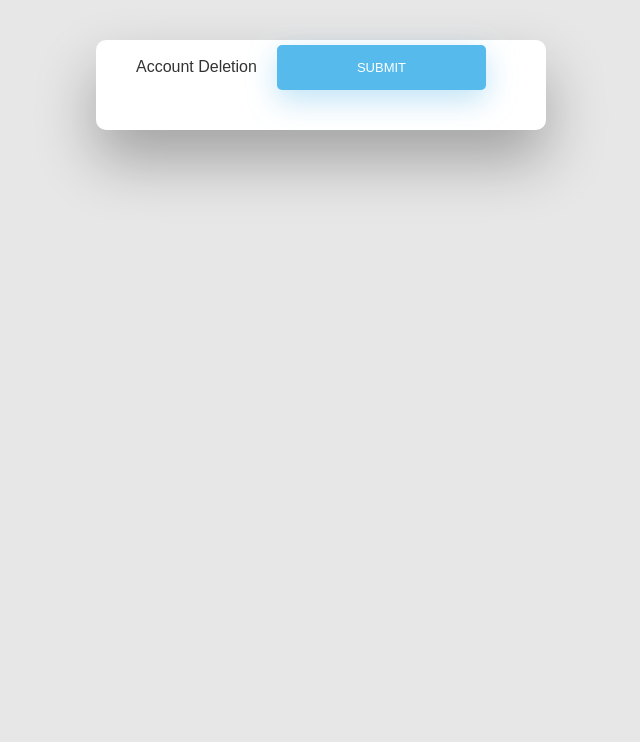
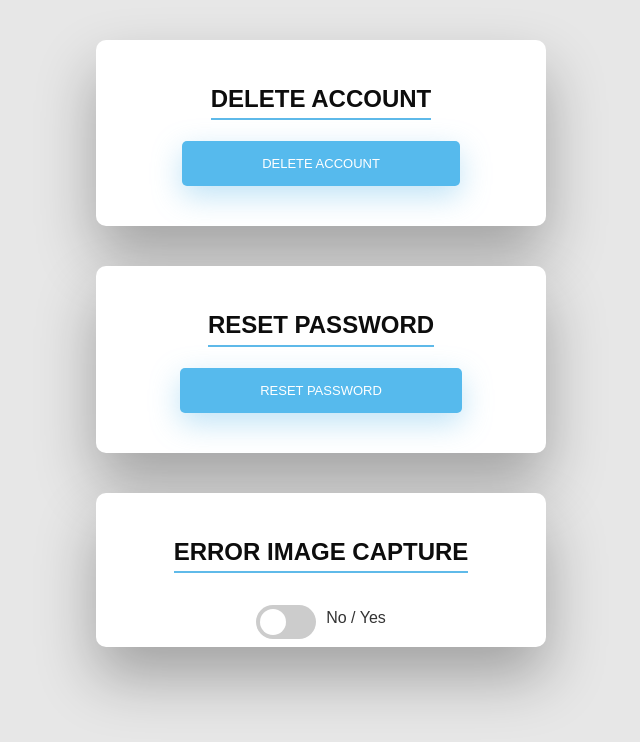
Before and after one commit to MarkByrneDKIT/GymVision, a React (Create React App) app in the folder app/: page /AccountSettings in a window 1280 px wide. Shown: the top 742 px of the page, without its empty margins (319-959 px from the left). Built offline with nearby package versions, Linux system fonts and the light colour scheme.

Commit message:
Feature: Updated UI of Account Settings Page. Added Reset password link. Added Slider feature for image capture on that page. Fix: Login Ui that broke with conflicting css.

```diff
--- a/app/src/components/Navbar/Navbar.jsx
+++ b/app/src/components/Navbar/Navbar.jsx
@@ -17,6 +17,7 @@ export default function Navbar() {
         <ul className="nav-links">
           <li><a className="links" href="/history">History</a></li>
           <li><a className="links" href="/LiftSelection">Lifts</a></li>
+          <li><a className="links" href="/AccountSettings">Account Settings</a></li>
           <li><a className="links" href="/login">Logout</a></li>
         </ul>
       </div>
--- a/app/src/pages/accountRecovery/AccountSettings.jsx
+++ b/app/src/pages/accountRecovery/AccountSettings.jsx
@@ -1,48 +1,75 @@
-import "./recovery.css"
-import { useRef } from "react"
-import { useNavigate} from 'react-router-dom';
+import "./recovery.css";
+import { useContext, useState } from "react";
+import { useNavigate } from "react-router-dom";
 import { AuthContext } from "../../context/AuthContext";
-import { useContext } from "react";
-import axios from 'axios';
-
+import axios from "axios";
 
 export default function AccountSettings() {
-    const answer = useRef();
-    const newPassword = useRef();
   const navigate = useNavigate();
   const { user } = useContext(AuthContext);
-
+  const [sliderChecked, setSliderChecked] = useState(false);
 
   const handleClick = async (e) => {
     e.preventDefault();
-      {
+    const confirmation = window.confirm("Are you sure you want to delete your account?");
+
+    if (!confirmation) {
+      return;
+    }
+
     const usern = {
       userId: user._id,
     };
     try {
-          console.log(user.username);
       await axios.delete("/users/" + user._id, { data: usern });
       navigate("/");
     } catch (err) {
       console.log(err);
     }
-      }
   };
 
+  const handleSliderChange = (e) => {
+    setSliderChecked(e.target.checked);
+    if (e.target.checked) {
+      console.log("slider checked");
+    }
+    else(console.log("slider unchecked"));
+  };
+
+  const handleResetPasswordClick = () => {
+    navigate("/PasswordChange");
+  };
 
   return (
     <div className="container">
       <div className="wrapper fadeInDown">
-
         <div id="formContent">
-
-            {/* Forgot Pass Form*/}
+          <h2 className="active">Delete Account</h2>
           <form>
-                <span>Account Deletion</span>
-                <input type="submit" className="fadeIn fourth"  onClick={handleClick} />
+            <input type="button" className="fadeIn fourth" value="Delete Account" onClick={handleClick} />
+          </form>
+        </div>
+      </div>
+      <div className="wrapper fadeInDown">
+        <div id="formContent">
+          <h2 className="active">Reset Password</h2>
+          <form>
+            <input type="button" className="fadeIn fourth" value="Reset Password" onClick={handleResetPasswordClick} />
+          </form>
+        </div>
+      </div>
+      <div className="wrapper fadeInDown">
+        <div id="formContent">
+          <h2 className="active">Error Image Capture</h2>
+          <form>
+            <label className="switch fadeIn fourth">
+              <input type="checkbox" checked={sliderChecked} onChange={handleSliderChange} />
+              <span className="slider round"></span>
+            </label>
+            <p className="toggle-label fadeIn fourth">No / Yes</p>
           </form>
         </div>
       </div>
     </div>
   );
-    };
+}
--- a/app/src/pages/accountRecovery/recovery.css
+++ b/app/src/pages/accountRecovery/recovery.css
@@ -0,0 +1,149 @@
+.modal {
+    position: fixed;
+    top: 0;
+    left: 0;
+    width: 100%;
+    height: 100%;
+    background-color: rgba(0, 0, 0, 0.5);
+    display: flex;
+    justify-content: center;
+    align-items: center;
+    z-index: 999;
+    opacity: 0;
+    pointer-events: none;
+    transition: opacity 0.3s ease;
+  }
+
+  .modal.show {
+    opacity: 1;
+    pointer-events: auto;
+  }
+
+  .modal-content {
+    background-color: #ffffff;
+    border-radius: 5px;
+    width: 80%;
+    max-width: 500px;
+    padding: 20px;
+    text-align: center;
+  }
+
+  .modal-title {
+    font-size: 20px;
+    font-weight: 600;
+    margin-bottom: 15px;
+  }
+
+  .modal-message {
+    font-size: 16px;
+    margin-bottom: 30px;
+  }
+
+  .modal-btns {
+    display: flex;
+    justify-content: center;
+    gap: 15px;
+  }
+
+  .confirm-btn,
+  .cancel-btn {
+    background-color: #56baed !important;
+    border: none !important;
+    color: white  !important;
+    padding: 10px 30px !important;
+    text-align: center !important;
+    text-decoration: none !important;
+    display: inline-block !important;
+    text-transform: uppercase !important;
+    font-size: 14px !important;
+    border-radius: 5px 5px 5px 5px !important;
+    cursor: pointer !important;
+    transition: all 0.3s ease-in-out  !important;
+  }
+
+  .confirm-btn:hover,
+  .cancel-btn:hover {
+    background-color: #39ace7 !important;
+  }
+
+  .confirm-btn:active,
+  .cancel-btn:active {
+    transform: scale(0.95) !important;
+  }
+
+  .confirm-btn {
+    background-color: #e74c3c !important;
+  }
+
+  .confirm-btn:hover {
+    background-color: #c0392b !important;
+  }
+
+  .cancel-btn {
+    background-color: #7f8c8d !important;
+  }
+
+  .cancel-btn:hover {
+    background-color: #626567 !important;
+  }
+
+  .switch {
+    position: relative;
+    display: inline-block;
+    width: 60px;
+    height: 34px;
+  }
+
+  .switch input {
+    opacity: 0;
+    width: 0;
+    height: 0;
+  }
+
+  .slider {
+    position: absolute;
+    cursor: pointer;
+    top: 0;
+    left: 0;
+    right: 0;
+    bottom: 0;
+    background-color: #ccc;
+    -webkit-transition: 0.4s;
+    transition: 0.4s;
+  }
+
+  .slider:before {
+    position: absolute;
+    content: "";
+    height: 26px;
+    width: 26px;
+    left: 4px;
+    bottom: 4px;
+    background-color: white;
+    -webkit-transition: 0.4s;
+    transition: 0.4s;
+  }
+
+  input:checked + .slider {
+    background-color: #2196f3;
+  }
+
+  input:checked + .slider:before {
+    -webkit-transform: translateX(26px);
+    -ms-transform: translateX(26px);
+    transform: translateX(26px);
+  }
+
+  .slider.round {
+    border-radius: 34px;
+  }
+
+  .slider.round:before {
+    border-radius: 50%;
+  }
+
+  .toggle-label {
+    display: inline-block;
+    margin-left: 10px;
+    font-size: 16px;
+  }
--- a/app/src/pages/login/login.jsx
+++ b/app/src/pages/login/login.jsx
@@ -89,10 +89,9 @@ export default function Login() {
             {/* Login Form */}
             <form onSubmit={handleClick}>
               <input type="text" id="login" className="fadeIn second" name="username" placeholder="Username" ref={username} required />
-              <input type={passwordShown ? "text" : "password"  } id="login" className="fadeIn second" name="login" placeholder="Password" ref={password} required />
+              <input type="text" id="password" className="fadeIn third" name="password" placeholder="password" ref={password} required />
 
               <ReCAPTCHA id="CAPTCHA" sitekey="6LdlWlkkAAAAAF91dcFM2-0KlUx_dDmC5cEdfPqI" onChange={handleCaptchaChange}  required = {isCaptchaVerified} />
-              <button onClick={togglePassword }>Show Password</button>
               <input type="submit" className="fadeIn fourth" value="Log In" />
 
             </form>
@@ -101,7 +100,6 @@ export default function Login() {
             <div id="formFooter">
               <a className="underlineHover" href="/PasswordChange">Forgot Password?</a>
             </div>
-            <Footer></Footer>
           </div>
         </div>
 
```
Also changed, not shown: app/src/pages/login/login.css (line endings or trailing spaces), 2 other files (tests, documents, lock files or other folders). Lines whose indentation alone changed are shown as unchanged.
